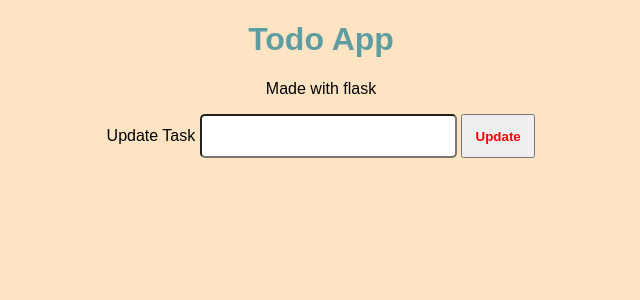
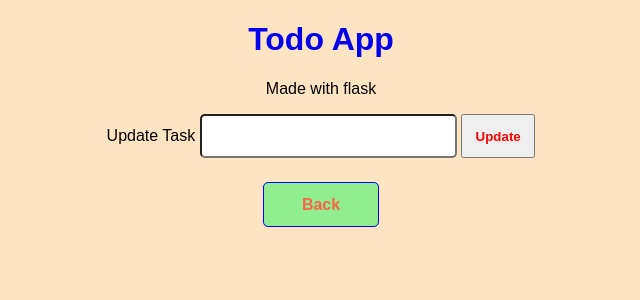
Before and after one commit to kobi-ed/todo_app, a Flask app: template templates/update.html in a window 1280 px wide. Shown: the top 300 px of the page, without its empty margins (319-959 px from the left). Run offline with Flask 3, Linux system fonts and the light colour scheme; the template is opened without the code that fills it, so the values that code supplies are empty.

Commit message:
Final Changes made. Looks fine by me

```diff
--- a/static/main.css
+++ b/static/main.css
@@ -13,7 +13,7 @@ header {
 
 a {
     text-decoration: none;
-    color:cadetblue;
+    /* color:cadetblue; */
 }
 
 .task-field {
@@ -32,9 +32,34 @@ a {
 }
 
 .task-item{
-    color: aliceblue;
+    color:tomato;
     padding:1% 5%;
+    margin: 0 2.5%;
     font-weight: bold;
+    border: 1px solid blue;
+    border-radius: 5px;
+    background-color: azure;
+}
+
+.task-item:hover{
+    background-color:antiquewhite;
+}
+
+a.nav {
+    border: 1px solid blue;
+    padding:1% 3%;
+    border-radius: 5px;
+    font-weight: bold;
+    background-color: lightgreen;
+    color: tomato;
+}
+
+a.nav:hover {
+    background-color: antiquewhite;
+}
+
+.nav {
+    margin: 3% 0;
 }
 
 ul {
--- a/templates/index.html
+++ b/templates/index.html
@@ -16,8 +16,8 @@
     <section id="tasks">
         <p class="task-field">{{ task.todo_task }}</p>
         <ul class="task-actions">
-            <li class="task-item update-task"><a href="/update/{{ task.todo_ID }}">Update</a></li>
-            <li class="task-item delete-task"><a href="/delete/{{ task.todo_ID }}">Delete</a></li>
+            <a href="/update/{{ task.todo_ID }}" class="task-item update-task"><li>Update</li></a>
+            <a href="/delete/{{ task.todo_ID }}" class="task-item delete-task"><li>Delete</li></a>
         </ul>
     </section>
     {% endfor %}
--- a/templates/update.html
+++ b/templates/update.html
@@ -7,5 +7,8 @@
             <input type="text" name="task-content" id="task-content" value="{{ task.todo_task }}" required>
             <input type="submit" name="add" value="Update">
         </form>
+        <div class="nav">
+            <a href="/" class="nav">Back</a>
+        </div>
     </section>
 {% endblock %}
```
